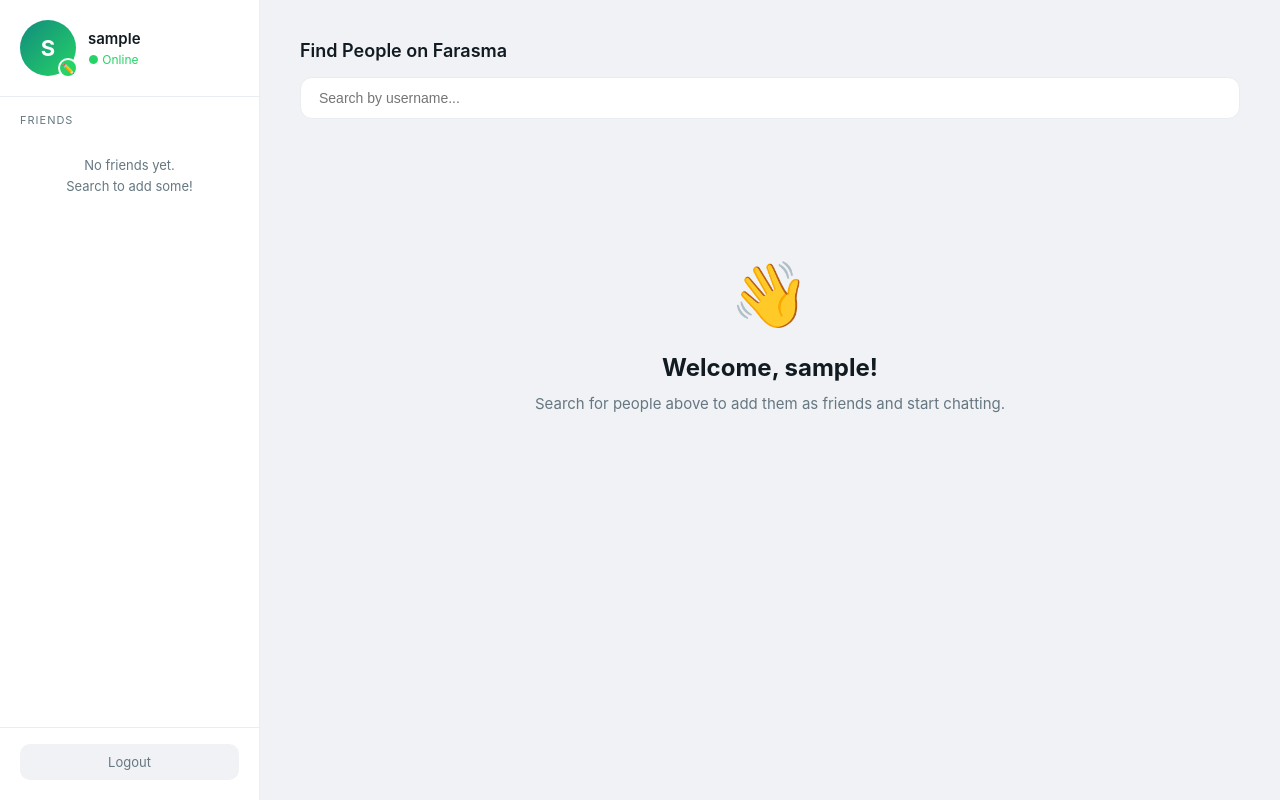
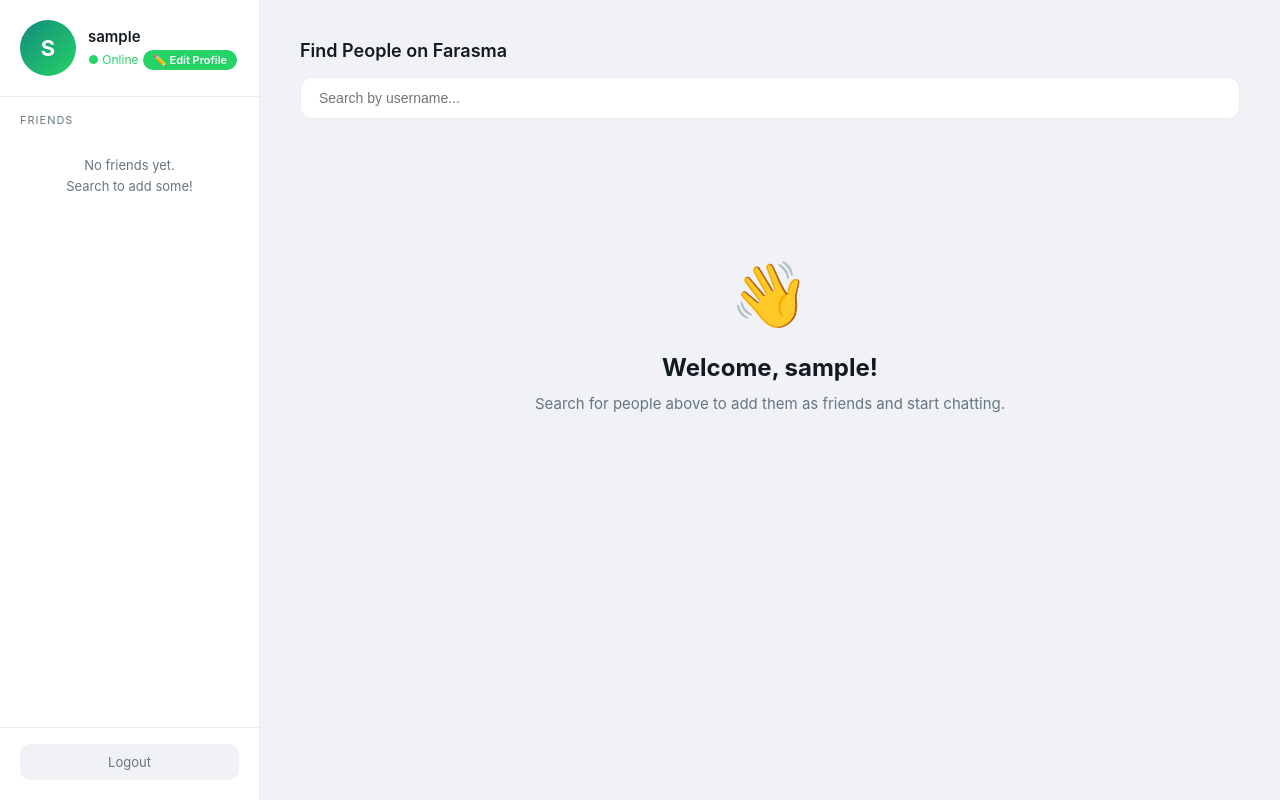
Before and after one commit to faridullah77/messaging-app, a Flask app: page /friends in a window 1280 px wide. Run offline with Flask 3, Linux system fonts and the light colour scheme; the visitor is signed in with stand-in values (Sample User, id 1); data that the repository does not hold is empty; some libraries are stand-ins or nearby versions.

Commit message:
Add visible Edit Profile button

```diff
--- a/static/css/style.css
+++ b/static/css/style.css
@@ -1042,3 +1042,20 @@
     font-size: 10px;
     border: 2px solid #fff;
 }
+/* ── Edit Profile Button ── */
+.edit-profile-btn {
+    display: inline-block;
+    margin-top: 4px;
+    padding: 3px 10px;
+    background: #25d366;
+    color: #fff;
+    border-radius: 12px;
+    font-size: 11px;
+    font-weight: 600;
+    text-decoration: none;
+    transition: background 0.2s;
+}
+
+.edit-profile-btn:hover {
+    background: #128c7e;
+}
--- a/templates/friends.html
+++ b/templates/friends.html
@@ -7,23 +7,19 @@
 
     <!-- Sidebar -->
     <div class="sidebar">
-      <div class="sidebar-header">
-            <a href="/profile" style="text-decoration:none; position:relative; flex-shrink:0;">
-                {% if current_user.avatar_url %}
-                <img src="{{ current_user.avatar_url }}" class="avatar-img-large"/>
-                {% else %}
-                <div class="avatar-large">{{ current_user.username[0].upper() }}</div>
-                {% endif %}
-                <span class="avatar-edit-badge">✏️</span>
-            </a>
+     <div class="sidebar-header">
+            {% if current_user.avatar_url %}
+            <img src="{{ current_user.avatar_url }}" class="avatar-img-large" style="flex-shrink:0;"/>
+            {% else %}
+            <div class="avatar-large" style="flex-shrink:0;">{{ current_user.username[0].upper() }}</div>
+            {% endif %}
             <div class="user-info">
-                <a href="/profile" style="text-decoration:none;">
-                    <span class="my-username">{{ current_user.username }}</span>
-                </a>
+                <span class="my-username">{{ current_user.username }}</span>
                 <span class="status">● Online</span>
                 {% if current_user.bio %}
                 <span class="my-bio">{{ current_user.bio }}</span>
                 {% endif %}
+                <a href="/profile" class="edit-profile-btn">✏️ Edit Profile</a>
             </div>
         </div>
 
```
